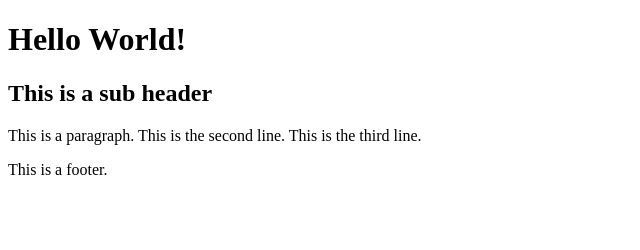
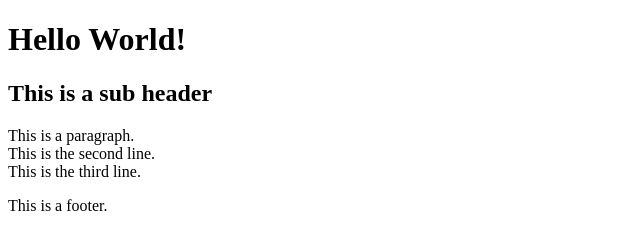
Before and after one commit to gjtiquia/gjtiquia.github.io, a plain HTML site: page index.html in a window 1280 px wide. Shown: the whole page, without its empty margins (0-640 px from the left). Drawn offline with Linux system fonts and the light colour scheme.

Commit message:
added line breaks

```diff
--- a/index.html
+++ b/index.html
@@ -10,9 +10,9 @@
       <section>
         <h2>This is a sub header</h2>
         <p>
-          This is a paragraph.
-          This is the second line.
-          This is the third line.
+          This is a paragraph.<br>
+          This is the second line.<br>
+          This is the third line.<br>
         </p>
       </section>
     </main>
```
